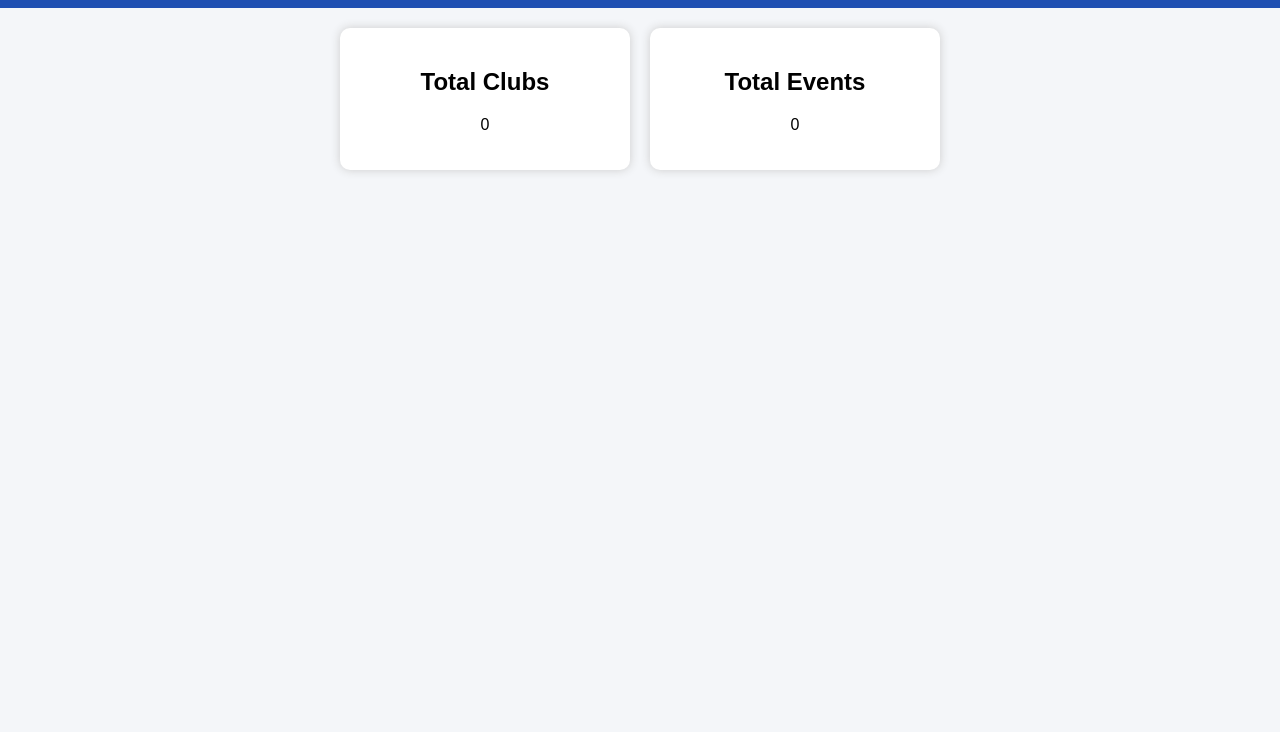
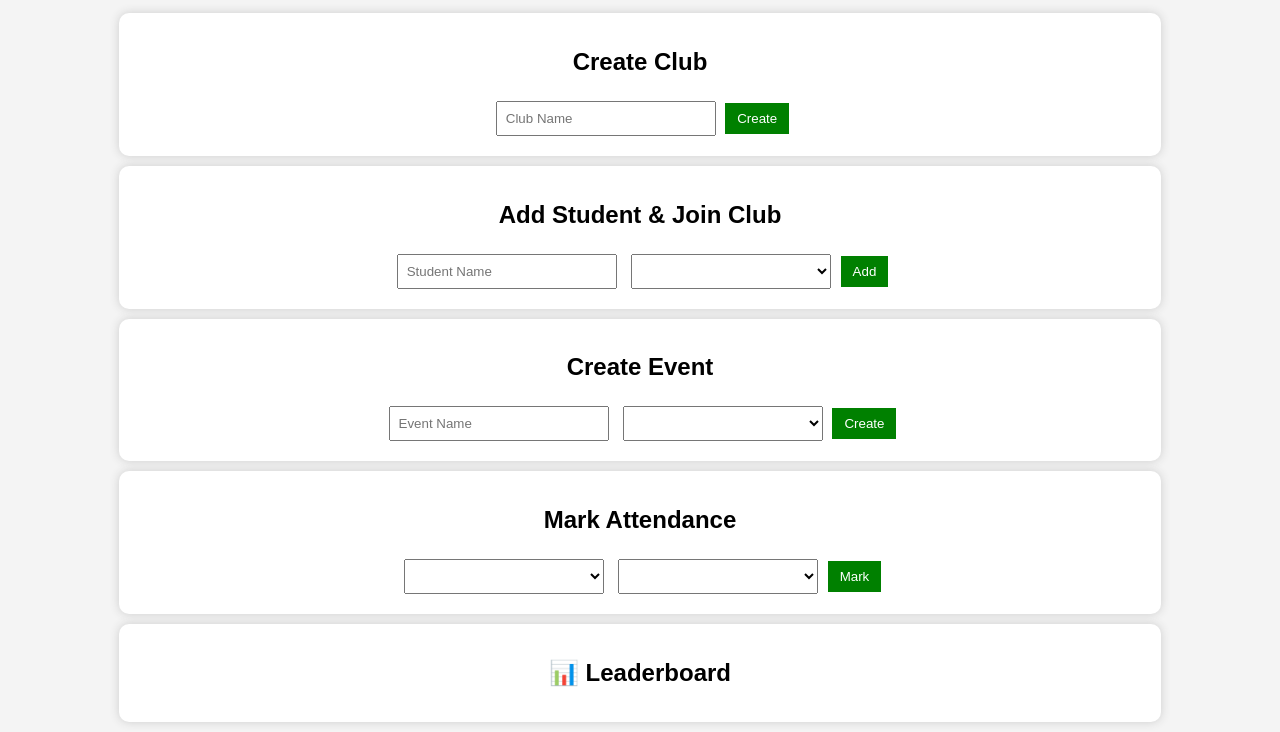
Before and after one commit to Pavani3337/CCMS, a plain HTML site: page index.html in a window 1280 px wide. Shown: the part 98-830 px from the top of the page. Before the commit the page ends 800 px from the top, so only its background shows below. Drawn offline with Linux system fonts and the light colour scheme.

Commit message:
Add files via upload

```diff
--- a/app.js
+++ b/app.js
@@ -1,81 +1,118 @@
-// ---------------- STORAGE ----------------
 let clubs = JSON.parse(localStorage.getItem("clubs")) || [];
+let students = JSON.parse(localStorage.getItem("students")) || [];
 let events = JSON.parse(localStorage.getItem("events")) || [];
 
-// Save data
-function saveData() {
+function save() {
   localStorage.setItem("clubs", JSON.stringify(clubs));
+  localStorage.setItem("students", JSON.stringify(students));
   localStorage.setItem("events", JSON.stringify(events));
+  refreshUI();
 }
 
-// ---------------- DASHBOARD ----------------
-function updateDashboard() {
-  document.getElementById("clubCount").innerText = clubs.length;
-  document.getElementById("eventCount").innerText = events.length;
-}
-
-// ---------------- CLUBS ----------------
-function addClub() {
+// ---------------- CLUB ----------------
+function createClub() {
   let name = document.getElementById("clubName").value;
   if (!name) return alert("Enter club name");
 
-  clubs.push({ name: name });
-  saveData();
-  renderClubs();
+  clubs.push({ id: Date.now(), name });
+  save();
 }
 
-function renderClubs() {
-  let list = document.getElementById("clubList");
-  if (!list) return;
+// ---------------- STUDENT ----------------
+function addStudent() {
+  let name = document.getElementById("studentName").value;
+  let clubId = document.getElementById("clubSelect").value;
 
-  list.innerHTML = "";
+  if (!name) return alert("Enter student name");
 
-  clubs.forEach((c, i) => {
-    list.innerHTML += `
-      <div class="item">
-        🏢 ${c.name}
-        <button onclick="deleteClub(${i})">Delete</button>
+  students.push({
+    id: Date.now(),
+    name,
+    clubId,
+    points: 0
+  });
+
+  save();
+}
+
+// ---------------- EVENT ----------------
+function createEvent() {
+  let name = document.getElementById("eventName").value;
+  let clubId = document.getElementById("eventClubSelect").value;
+
+  if (!name) return alert("Enter event name");
+
+  events.push({
+    id: Date.now(),
+    name,
+    clubId,
+    attendees: []
+  });
+
+  save();
+}
+
+// ---------------- ATTENDANCE ----------------
+function markAttendance() {
+  let eventId = document.getElementById("eventSelect").value;
+  let studentId = document.getElementById("studentSelect").value;
+
+  let event = events.find(e => e.id == eventId);
+  let student = students.find(s => s.id == studentId);
+
+  if (!event || !student) return;
+
+  if (!event.attendees.includes(studentId)) {
+    event.attendees.push(studentId);
+    student.points += 10;
+  }
+
+  save();
+}
+
+// ---------------- UI ----------------
+function refreshUI() {
+
+  // clubs dropdown
+  let clubSelect = document.getElementById("clubSelect");
+  let eventClubSelect = document.getElementById("eventClubSelect");
+
+  clubSelect.innerHTML = "";
+  eventClubSelect.innerHTML = "";
+
+  clubs.forEach(c => {
+    clubSelect.innerHTML += `<option value="${c.id}">${c.name}</option>`;
+    eventClubSelect.innerHTML += `<option value="${c.id}">${c.name}</option>`;
+  });
+
+  // events dropdown
+  let eventSelect = document.getElementById("eventSelect");
+  eventSelect.innerHTML = "";
+  events.forEach(e => {
+    eventSelect.innerHTML += `<option value="${e.id}">${e.name}</option>`;
+  });
+
+  // students dropdown
+  let studentSelect = document.getElementById("studentSelect");
+  studentSelect.innerHTML = "";
+  students.forEach(s => {
+    studentSelect.innerHTML += `<option value="${s.id}">${s.name}</option>`;
+  });
+
+  // leaderboard
+  let board = document.getElementById("board");
+  board.innerHTML = "";
+
+  let sorted = [...students].sort((a,b) => b.points - a.points);
+
+  sorted.forEach(s => {
+    let club = clubs.find(c => c.id == s.clubId);
+    board.innerHTML += `
+      <div class="row">
+        🧑 ${s.name} | 🏢 ${club ? club.name : "No Club"} | ⭐ ${s.points}
       </div>
     `;
   });
 }
 
-function deleteClub(i) {
-  clubs.splice(i, 1);
-  saveData();
-  renderClubs();
-}
-
-// ---------------- EVENTS ----------------
-function addEvent() {
-  let name = document.getElementById("eventName").value;
-  let date = document.getElementById("eventDate").value;
-
-  if (!name || !date) return alert("Fill all fields");
-
-  events.push({ name, date });
-  saveData();
-  renderEvents();
-}
-
-function renderEvents() {
-  let list = document.getElementById("eventList");
-  if (!list) return;
-
-  list.innerHTML = "";
-
-  events.forEach((e, i) => {
-    list.innerHTML += `
-      <div class="item">
-        📅 ${e.name} - ${e.date}
-        <button onclick="deleteEvent(${i})">Delete</button>
-      </div>
-    `;
-  });
-}
-
-function deleteEvent(i) {
-  events.splice(i, 1);
-  saveData();
-  renderEvents();
-}
+refreshUI();
--- a/index.html
+++ b/index.html
@@ -1,35 +1,78 @@
 <!DOCTYPE html>
 <html>
 <head>
-  <title>CCMS Dashboard</title>
-  <link rel="stylesheet" href="style.css">
+  <title>CCMS Real System</title>
+  <style>
+    body { font-family: Arial; background:#f4f4f4; text-align:center; }
+    h1 { background:#2d6cdf; color:white; padding:15px; }
+
+    .box {
+      background:white;
+      padding:15px;
+      margin:10px auto;
+      width:80%;
+      border-radius:10px;
+      box-shadow:0 0 10px #ccc;
+    }
+
+    input, select {
+      padding:8px;
+      margin:5px;
+      width:200px;
+    }
+
+    button {
+      padding:8px 12px;
+      background:green;
+      color:white;
+      border:none;
+      cursor:pointer;
+    }
+
+    .row { margin:8px; padding:8px; background:#eee; border-radius:5px; }
+  </style>
 </head>
 <body>
 
-<h1>🎓 CCMS Dashboard</h1>
+<h1>🎓 CCMS REAL WORKING SYSTEM</h1>
 
-<nav>
-  <a href="index.html">Dashboard</a>
-  <a href="clubs.html">Clubs</a>
-  <a href="events.html">Events</a>
-</nav>
+<!-- CREATE CLUB -->
+<div class="box">
+  <h2>Create Club</h2>
+  <input id="clubName" placeholder="Club Name">
+  <button onclick="createClub()">Create</button>
+</div>
 
-<div class="container">
-  <div class="card">
-    <h2>Total Clubs</h2>
-    <p id="clubCount">0</p>
-  </div>
+<!-- ADD STUDENT -->
+<div class="box">
+  <h2>Add Student & Join Club</h2>
+  <input id="studentName" placeholder="Student Name">
+  <select id="clubSelect"></select>
+  <button onclick="addStudent()">Add</button>
+</div>
 
-  <div class="card">
-    <h2>Total Events</h2>
-    <p id="eventCount">0</p>
-  </div>
+<!-- CREATE EVENT -->
+<div class="box">
+  <h2>Create Event</h2>
+  <input id="eventName" placeholder="Event Name">
+  <select id="eventClubSelect"></select>
+  <button onclick="createEvent()">Create</button>
+</div>
+
+<!-- ATTENDANCE -->
+<div class="box">
+  <h2>Mark Attendance</h2>
+  <select id="eventSelect"></select>
+  <select id="studentSelect"></select>
+  <button onclick="markAttendance()">Mark</button>
+</div>
+
+<!-- OUTPUT -->
+<div class="box">
+  <h2>📊 Leaderboard</h2>
+  <div id="board"></div>
 </div>
 
 <script src="app.js"></script>
-<script>
-  updateDashboard();
-</script>
-
 </body>
 </html>
```
